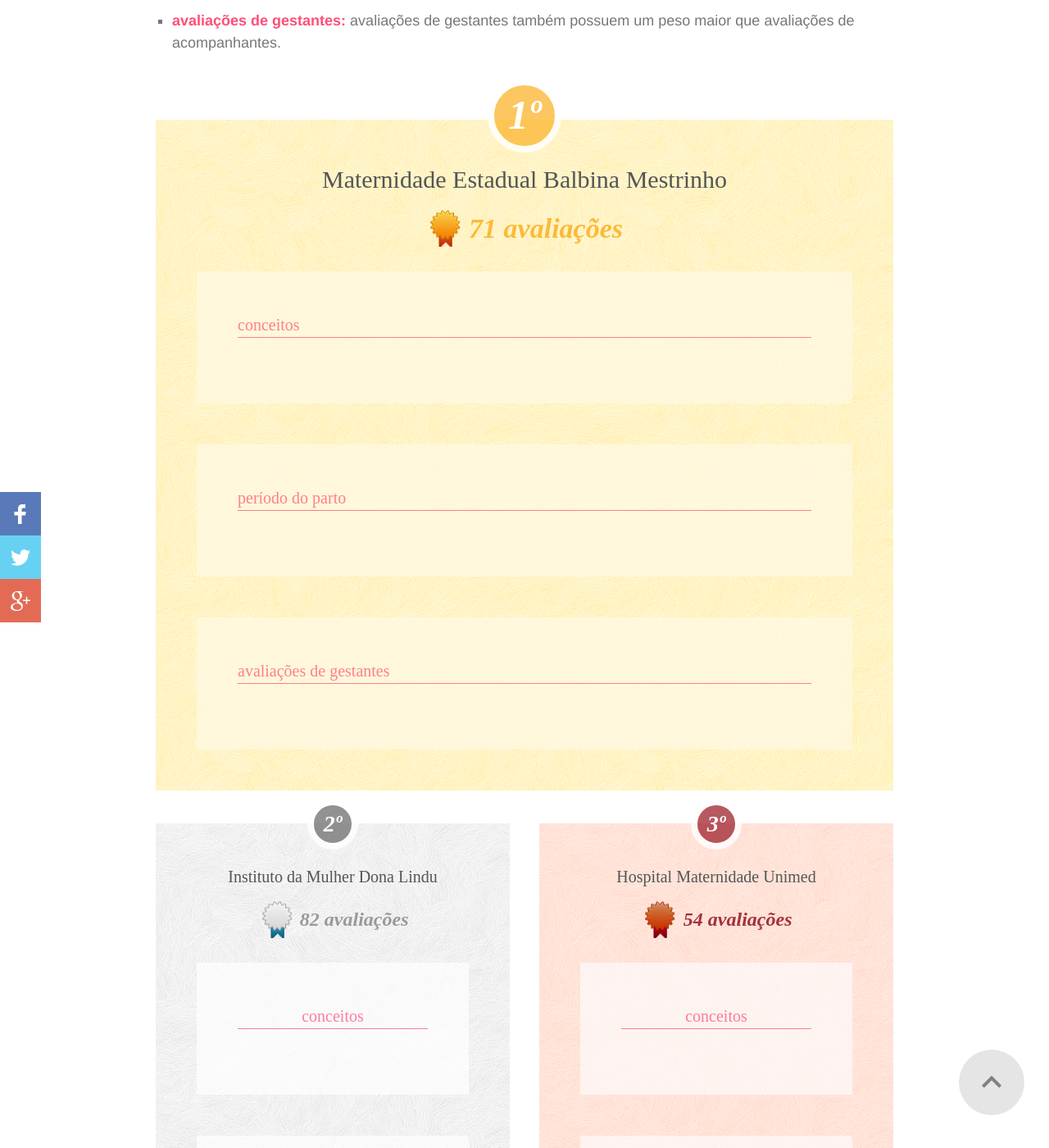
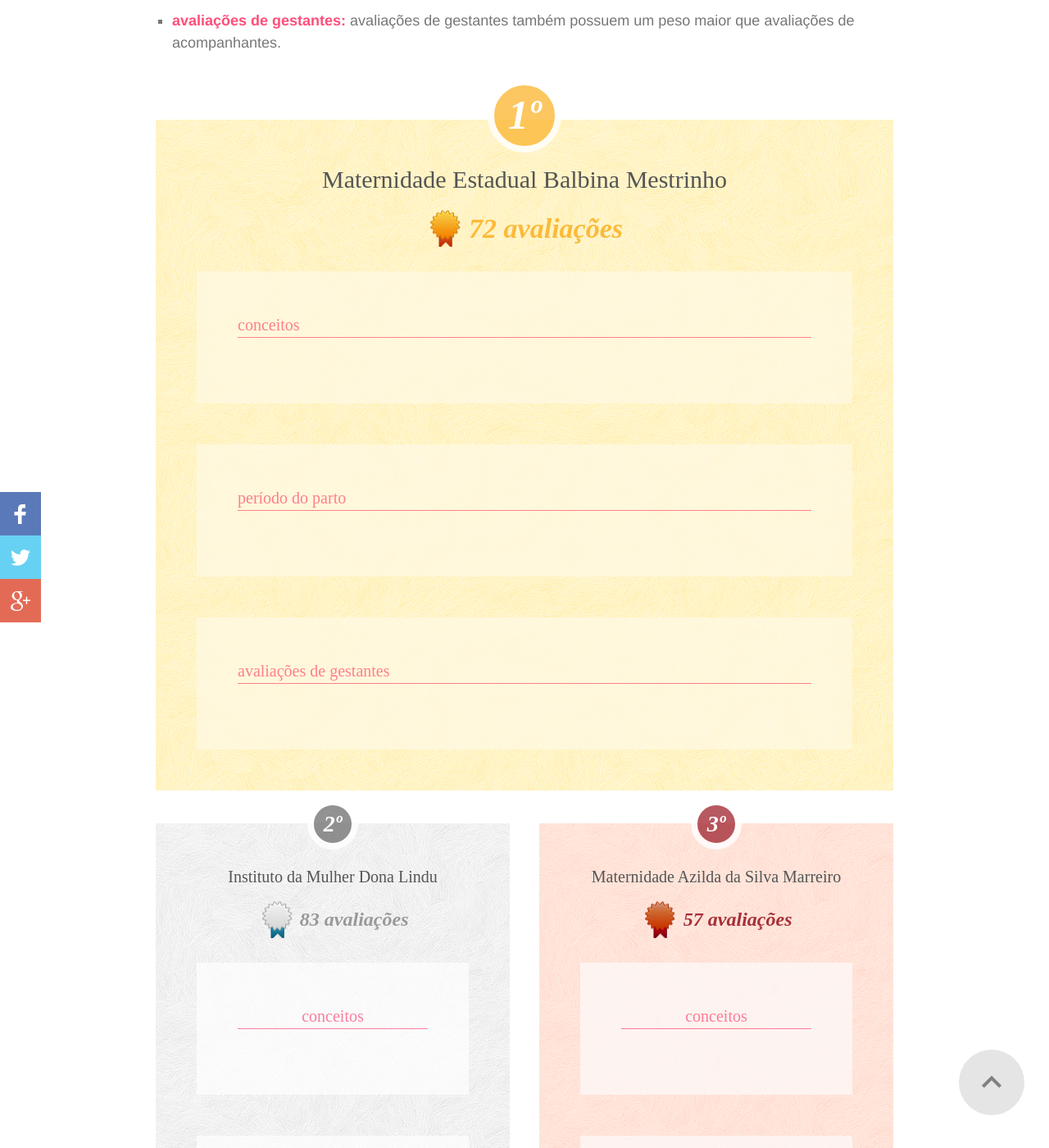
Before and after one commit to maternidadesmanaus/maternidadesmanaus.github.io, a Jekyll site: the page built from resultado-das-avaliacoes/index.html, in a window 1280 px wide and 1400 px high, scrolled down 776 px. Shown: the whole window at 82% size. Built offline with Jekyll 4.4.1, drawn with Linux system fonts in a browser that asks for light colours; some web fonts are replaced; some of the changed lines change nothing that is shown; some of the changed text lies outside the part shown.

Commit message:
Processando dados da pesquisa e atualizando json de resposta

```diff
--- a/_data/results.json
+++ b/_data/results.json
@@ -1,33 +1,33 @@
 {
-    "total_reviews": 456,
+    "total_reviews": 477,
     "last_update": {
-        "date": "24/12/2015",
-        "hour": "11:55"
+        "date": "29/12/2015",
+        "hour": "22:17"
     },
     "ranking": [
         {
             "name": "Maternidade Estadual Balbina Mestrinho",
-            "reviews": 71,
+            "reviews": 72,
             "charts": [
                 {
                     "title": "Conceitos",
                     "data": {
                         "Positivo": 35,
                         "Bom": 22,
-                        "Negativo": 14
+                        "Negativo": 15
                     }
                 },
                 {
                     "title": "Per\u00edodo do Parto",
                     "data": {
-                        "Recentes": 62,
+                        "Recentes": 63,
                         "Antigos": 9
                     }
                 },
                 {
                     "title": "Avalia\u00e7\u00f5es de Gestantes",
                     "data": {
-                        "Gestantes": 57,
+                        "Gestantes": 58,
                         "Acompanhantes": 14
                     }
                 }
@@ -35,56 +35,56 @@
         },
         {
             "name": "Instituto da Mulher Dona Lindu",
-            "reviews": 82,
+            "reviews": 83,
             "charts": [
                 {
                     "title": "Conceitos",
                     "data": {
                         "Positivo": 24,
-                        "Bom": 40,
+                        "Bom": 41,
                         "Negativo": 18
                     }
                 },
                 {
                     "title": "Per\u00edodo do Parto",
                     "data": {
-                        "Recentes": 67,
+                        "Recentes": 68,
                         "Antigos": 15
                     }
                 },
                 {
                     "title": "Avalia\u00e7\u00f5es de Gestantes",
                     "data": {
-                        "Gestantes": 64,
+                        "Gestantes": 65,
                         "Acompanhantes": 18
                     }
                 }
             ]
         },
         {
-            "name": "Hospital Maternidade Unimed",
-            "reviews": 54,
+            "name": "Maternidade Azilda da Silva Marreiro",
+            "reviews": 57,
             "charts": [
                 {
                     "title": "Conceitos",
                     "data": {
                         "Positivo": 19,
-                        "Bom": 28,
-                        "Negativo": 7
+                        "Bom": 25,
+                        "Negativo": 13
                     }
                 },
                 {
                     "title": "Per\u00edodo do Parto",
                     "data": {
-                        "Recentes": 41,
-                        "Antigos": 13
+                        "Recentes": 49,
+                        "Antigos": 8
                     }
                 },
                 {
                     "title": "Avalia\u00e7\u00f5es de Gestantes",
                     "data": {
-                        "Gestantes": 48,
-                        "Acompanhantes": 6
+                        "Gestantes": 52,
+                        "Acompanhantes": 5
                     }
                 }
             ]
@@ -94,83 +94,83 @@
         {
             "title": "Tipos de Avaliadores",
             "data": {
-                "Acompanhante": 83,
-                "Gestante": 447
+                "Acompanhante": 84,
+                "Gestante": 474
             }
         },
         {
             "title": "Tipos de Parto",
             "data": {
-                "Normal": 229,
-                "Ces\u00e1rea": 301
+                "Normal": 240,
+                "Ces\u00e1rea": 318
             }
         },
         {
             "title": "Estrutura do Pr\u00e9dio",
             "data": {
-                "P\u00e9ssimo": 52,
-                "Ruim": 62,
-                "Bom": 217,
-                "\u00d3timo": 119,
-                "Excelente": 80
+                "P\u00e9ssimo": 53,
+                "Ruim": 65,
+                "Bom": 234,
+                "\u00d3timo": 122,
+                "Excelente": 84
             }
         },
         {
             "title": "Disponibilidade de Leitos",
             "data": {
-                "N\u00e3o consegui leito e tive que ir a outra maternidade": 15,
-                "Depois de esperar por um tempo, consegui um leito": 161,
-                "N\u00e3o tive nenhum problema para conseguir leito": 354
+                "N\u00e3o consegui leito e tive que ir a outra maternidade": 16,
+                "Depois de esperar por um tempo, consegui um leito": 167,
+                "N\u00e3o tive nenhum problema para conseguir leito": 375
             }
         },
         {
             "title": "Higiene dos Leitos e Banheiros",
             "data": {
-                "P\u00e9ssimo": 42,
-                "Ruim": 85,
-                "Bom": 214,
-                "\u00d3timo": 105,
-                "Excelente": 84
+                "P\u00e9ssimo": 45,
+                "Ruim": 89,
+                "Bom": 222,
+                "\u00d3timo": 115,
+                "Excelente": 87
             }
         },
         {
             "title": "Atendimento do m\u00e9dico obstetra",
             "data": {
-                "P\u00e9ssimo": 76,
-                "Ruim": 43,
-                "Bom": 115,
-                "\u00d3timo": 138,
-                "Excelente": 158
+                "P\u00e9ssimo": 79,
+                "Ruim": 46,
+                "Bom": 121,
+                "\u00d3timo": 146,
+                "Excelente": 166
             }
         },
         {
             "title": "Atendimento da Equipe Multidisciplinar",
             "data": {
-                "P\u00e9ssimo": 55,
+                "P\u00e9ssimo": 57,
                 "Ruim": 59,
-                "Bom": 141,
-                "\u00d3timo": 133,
-                "Excelente": 142
+                "Bom": 147,
+                "\u00d3timo": 143,
+                "Excelente": 152
             }
         },
         {
             "title": "Tempo de Espera Para Receber Atendimento na Chegada \u00e0 Maternidade",
             "data": {
-                "15 minutos": 201,
-                "30 minutos": 135,
-                "1 hora": 87,
+                "15 minutos": 218,
+                "30 minutos": 139,
+                "1 hora": 92,
                 "2 horas": 28,
-                "Mais de 2 horas": 79
+                "Mais de 2 horas": 81
             }
         },
         {
             "title": "Tempo de Espera Para a 1\u00aa Amamenta\u00e7\u00e3o do Rec\u00e9m-Nascido",
             "data": {
-                "30 minutos": 276,
-                "1 hora": 106,
-                "2 horas": 54,
-                "3 horas": 11,
-                "Mais de 3 horas": 83
+                "30 minutos": 290,
+                "1 hora": 115,
+                "2 horas": 55,
+                "3 horas": 12,
+                "Mais de 3 horas": 86
             }
         }
     ]
```
